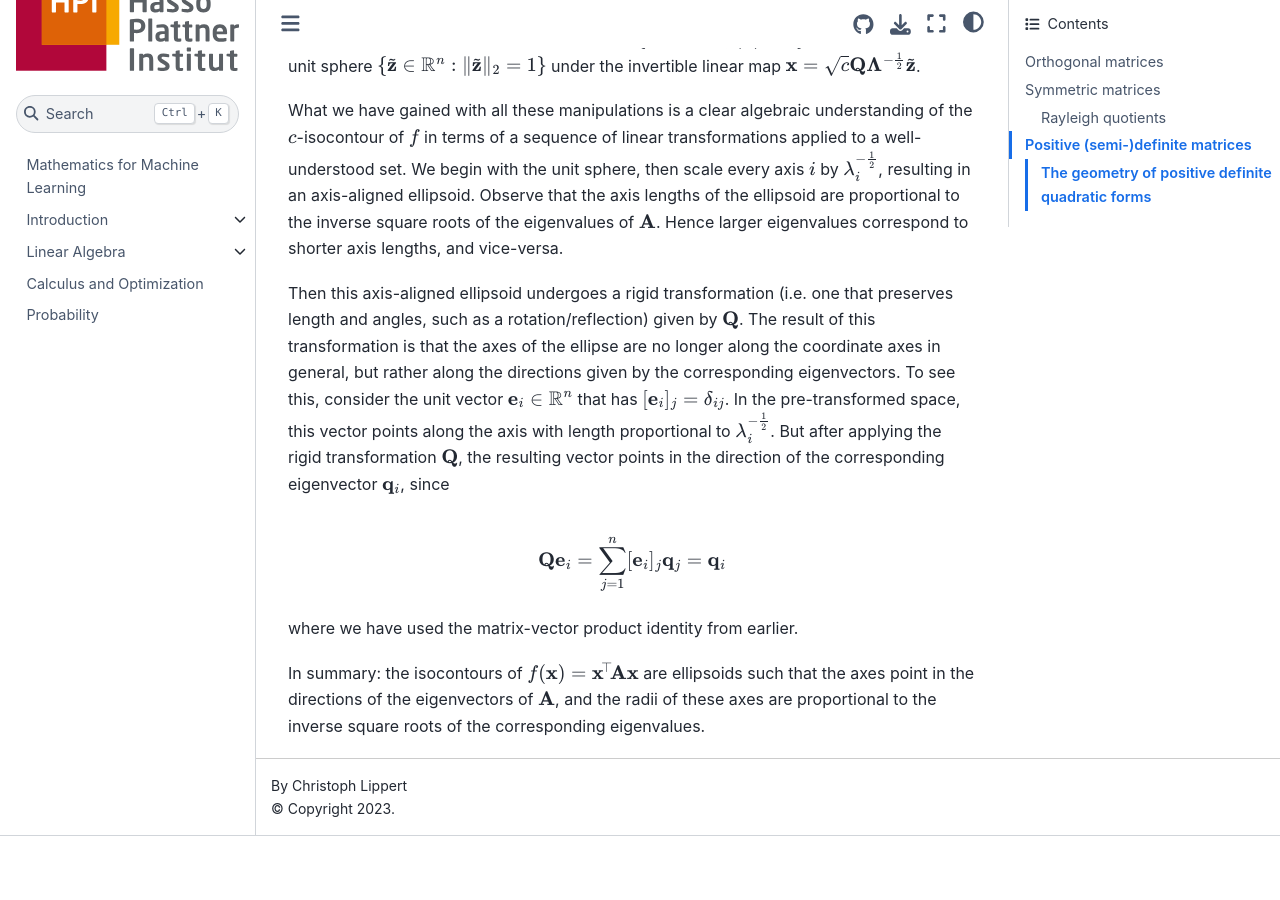
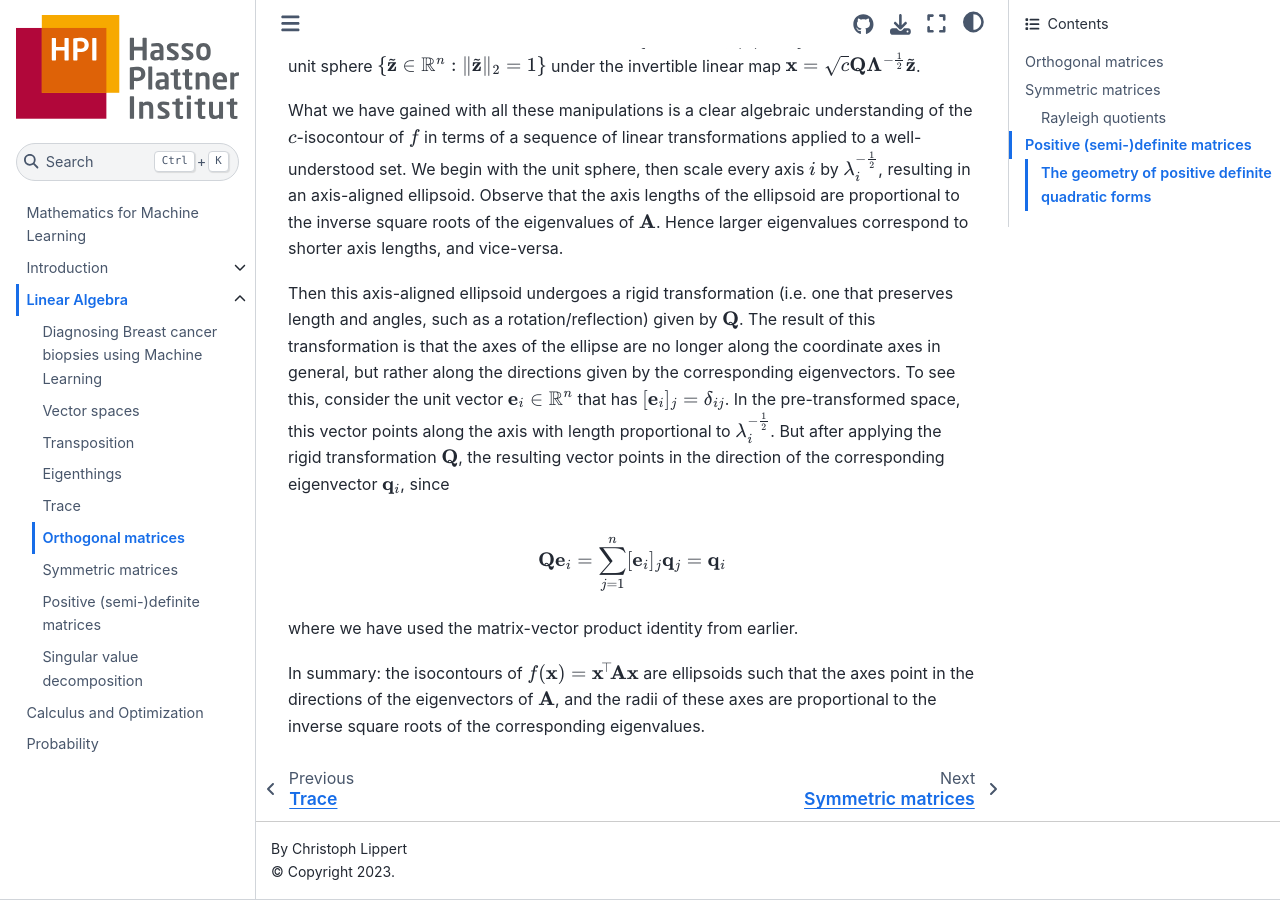
Before and after one commit to HealthML/Math4ML, a Jupyter Book: the page built from chapter_linear_algebra/orthogonal_matrices.md, in a window 1280 px wide and 900 px high, scrolled down 5277 px. Built offline with Jupyter Book 1.0.4 settings and Sphinx 7.4.7 and the Sphinx Book theme 1.1.4, drawn with Linux system fonts in a browser that asks for light colours; before the commit the page ends 6113 px from its top, so only the background shows below that.

Commit message:
reorder TOC

```diff
--- a/_toc.yml
+++ b/_toc.yml
@@ -11,6 +11,13 @@
     sections:
     - file: example_uci_breast_cancer/motivation_vectors
     - file: chapter_linear_algebra/vector_spaces
+    - file: chapter_linear_algebra/transposition
+    - file: chapter_linear_algebra/eigenvectors
+    - file: chapter_linear_algebra/trace_determinant
+    - file: chapter_linear_algebra/orthogonal_matrices
+    - file: chapter_linear_algebra/symmetric_matrices
+    - file: chapter_linear_algebra/psd_matrices
+    - file: chapter_linear_algebra/svd
   - file: chapter_calculus/calculus
   - file: chapter_probability/probability
 #  - file: example_uci_breast_cancer/phenotype_classification_LogisticRegression
```
Also changed, not shown: chapter_linear_algebra/linear_algebra.md (+2 -0 lines).
